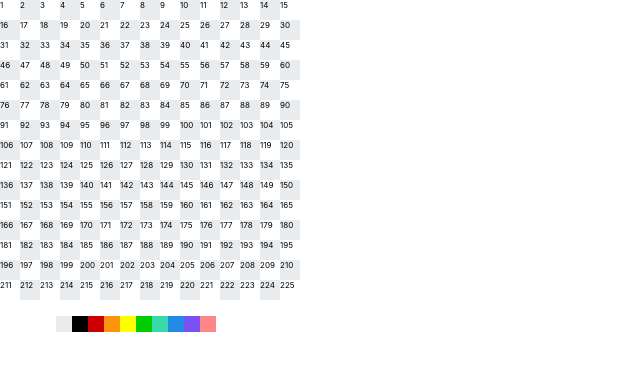
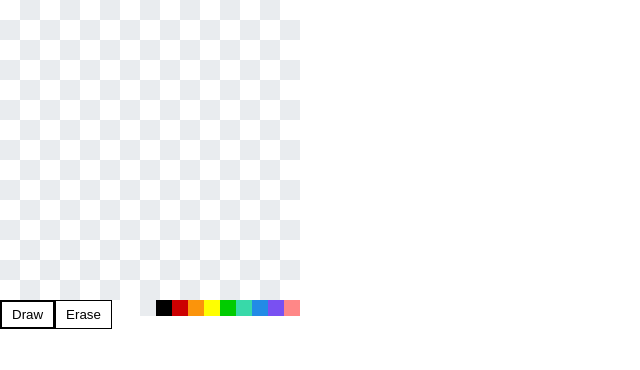
Before and after one commit to grumpycat808/react_greatfrontend, a React (Create React App) app: page / in a window 1280 px wide. Shown: the top 370 px of the page, without its empty margins (0-640 px from the left). Built offline with nearby package versions, Linux system fonts and the light colour scheme.

Commit message:
Finished Pixel Art

```diff
--- a/src/Canvas.js
+++ b/src/Canvas.js
@@ -1,4 +1,4 @@
-import React, { useState } from 'react'
+import React, { useEffect, useRef, useState } from 'react'
 import './pixel-art.css'
 const grid = []
 for (let index = 0; index < 15; index++) {
@@ -8,15 +8,41 @@ for (let index = 0; index < 15; index++) {
     }
     grid.push(newArr)
 }
-function Canvas(props) {
+function Canvas({ activeColor, action }) {
     let counter = 0
     const [mouseDown, setMouseDown] = useState(false)
+    const [activeCells, setActiveCells] = useState({})
+
+    useEffect(() => {
+        console.log(activeCells)
+    }, [activeCells])
+    useEffect(
+        (hey) => {
+            console.log('mousedown' + hey)
+        },
+        [mouseDown],
+    )
+
+    const updateBoard = (row, col) => {
+        const activeCellsCopy = { ...activeCells }
+        if (action === 'draw') {
+            activeCellsCopy[`${row} ${col}`] = activeColor
+        } else {
+            delete activeCellsCopy[`${row} ${col}`]
+        }
+        setActiveCells(activeCellsCopy)
+    }
     const handleMouseOver = (row, column) => {
-        if(mouseDown) {
-            console.log('row', row)
-            console.log('column', column)
+        console.log('mouseover', row + ' ' + column)
+        if (mouseDown) {
+            const activeCellsCopy = { ...activeCells }
+            if (action === 'draw') {
+                activeCellsCopy[`${row} ${column}`] = activeColor
+            } else {
+                delete activeCellsCopy[`${row} ${column}`]
+            }
 
-
+            setActiveCells(activeCellsCopy)
         }
 
         // setState
@@ -26,18 +52,33 @@ function Canvas(props) {
             {grid.map((row, rowIndex) => {
                 return (
                     <div key={rowIndex} className="row">
-                        {row.map((cell, columnIndex) => {
+                        {row.map((_, columnIndex) => {
                             counter++
                             return (
                                 <div
                                     key={columnIndex}
-                                    className="cell"
-                                    onMouseOver={() => handleMouseOver(rowIndex, columnIndex)}
+                                    className={'cell'}
+                                    onMouseOver={() =>
+                                        handleMouseOver(rowIndex, columnIndex)
+                                    }
                                     onMouseUp={() => setMouseDown(false)}
-                                    onMouseDown={() => setMouseDown(true)}
-                                >
-                                    {counter}
-                                </div>
+                                    onMouseDown={() => {
+                                        updateBoard(rowIndex, columnIndex)
+                                        setMouseDown(true)
+                                    }}
+                                    style={
+                                        activeCells.hasOwnProperty(
+                                            `${rowIndex} ${columnIndex}`,
+                                        )
+                                            ? {
+                                                  backgroundColor:
+                                                      activeCells[
+                                                          `${rowIndex} ${columnIndex}`
+                                                      ],
+                                              }
+                                            : {}
+                                    }
+                                ></div>
                             )
                         })}
                     </div>
--- a/src/PixelArt.js
+++ b/src/PixelArt.js
@@ -16,24 +16,28 @@ const COLORS = {
 }
 
 function PixelArt(props) {
-    const [drawColor, setDrawColor] = useState(COLORS.black)
+    const [drawColor, setDrawColor] = useState('black')
+    const [action, setAction] = useState('draw')
     return (
         <div>
-            <Canvas></Canvas>
+            <Canvas action={action} activeColor={COLORS[drawColor]}></Canvas>
             <div className="row">
-                <div className="action"></div>
+                <div className="action">
+                    <button className={action == "draw" ? "active" : ""} onClick={() => setAction('draw')}>Draw</button>
+                    <button className={action == "erase" ? "active" : ""} onClick={() => setAction('erase')}>Erase</button>
                 </div>
                 <ul className="colors">
                     {Object.entries(COLORS).map(([color, hex]) => (
                         <li key={color}>
                             <span
                                 onClick={() => setDrawColor(color)}
-                            className="color"
+                                className={drawColor == color ? "active color" : "color"}
                                 style={{ backgroundColor: hex }}
                             ></span>
                         </li>
                     ))}
-            </ul>
+                </ul>{' '}
+            </div>
         </div>
     )
 }
--- a/src/pixel-art.css
+++ b/src/pixel-art.css
@@ -1,8 +1,15 @@
+* {
+    box-sizing: border-box;
+}
 .color {
     display: inline-block;
     height: 16px;
     width: 16px;
     cursor: pointer;
+}
+
+.color.active {
+    border: solid black 2px;
 }
 
 ul {
@@ -22,6 +29,18 @@ ul {
 
 .row {
     display: flex;
+    justify-content: space-between;
+    width: 300px;
+}
+
+.action {
+    display: flex;
+    flex-direction: row;
+}
+
+ul {
+    padding: 0;
+    margin: 0;
 }
 
 .row:nth-child(even) .cell:nth-child(odd) {
@@ -38,3 +57,18 @@ ul {
     font-size: 0.5em;
     /* background-color: #e9ecef; */
 }
+
+.cell.red {
+    background-color: red !important;
+}
+
+button {
+    background-color: white;
+    padding: 5px 10px;
+    border: solid black 1px;
+    cursor: pointer;
+}
+
+button.active {
+    border: solid black 2px;
+}
```
Lines whose indentation alone changed are shown as unchanged.
